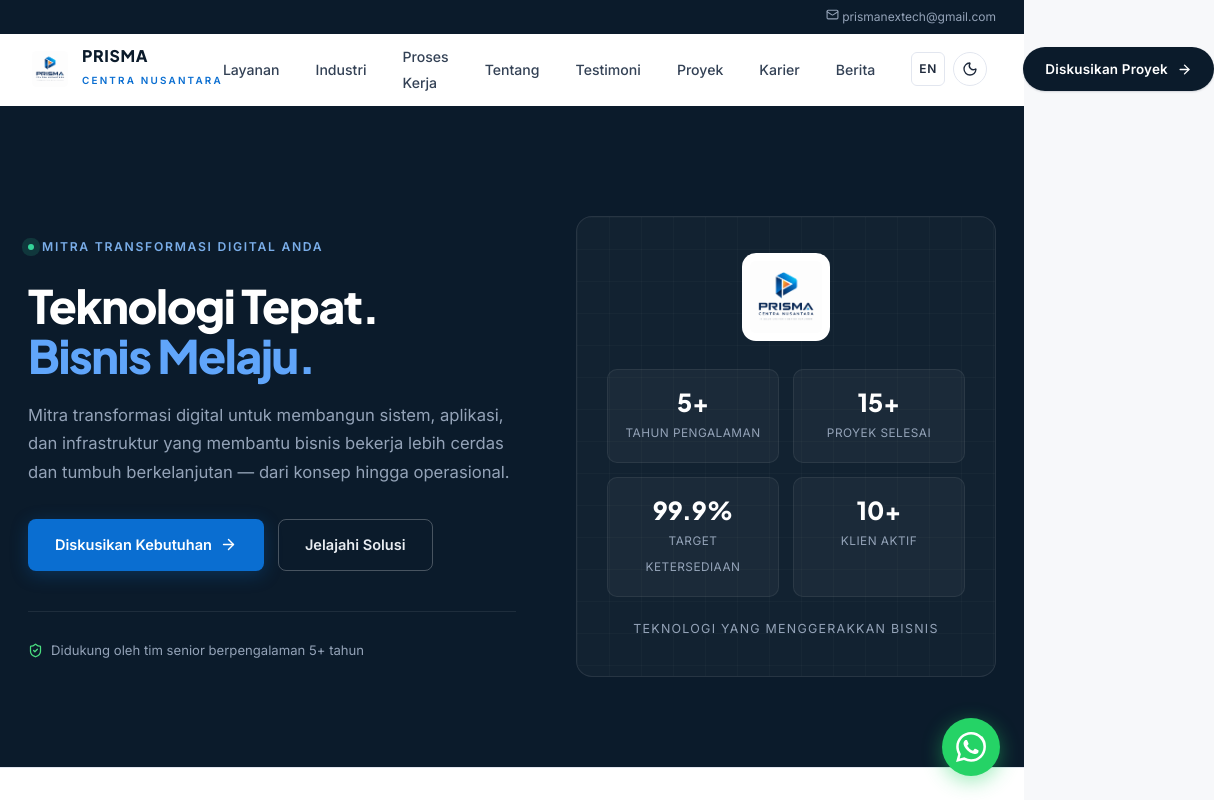
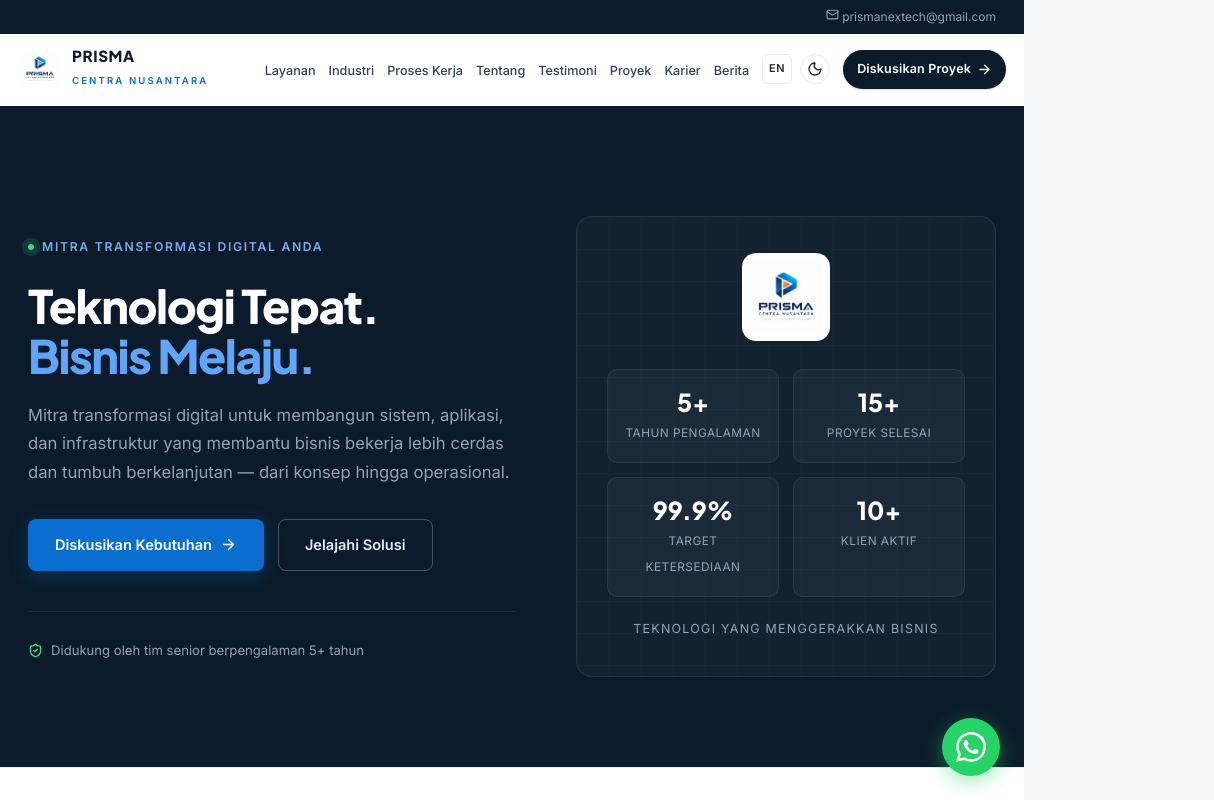
Before and after one commit to gerryajie/companyprisma, a React (Vite) app: page / in a window 1024 px wide. Shown: the top 800 px of the page, 1214 px wide, since content can reach past the window. Built offline with nearby package versions, Linux system fonts and the light colour scheme.

Commit message:
Rapikan navbar agar muat satu baris di semua lebar layar

```diff
--- a/src/site.css
+++ b/src/site.css
@@ -254,16 +254,17 @@ button { cursor: pointer; border: none; background: none; font: inherit; }
 .nav-links {
   display: flex;
   align-items: center;
-  gap: 36px;
+  gap: clamp(12px, 1.4vw, 28px);
   list-style: none;
 }
 .nav-links a {
   font-family: var(--font-b);
-  font-size: .88rem;
+  font-size: .86rem;
   font-weight: 500;
   color: var(--text);
   position: relative;
   padding: 26px 0;
+  white-space: nowrap;
   transition: color .2s;
 }
 .nav-links a::after {
@@ -1119,6 +1120,16 @@ button { cursor: pointer; border: none; background: none; font: inherit; }
    RESPONSIVE
    ══════════════════════════════════════════════════════════ */
 
+@media (max-width: 1200px) and (min-width: 821px) {
+  .navbar { padding: 0 18px; }
+  .nav-links { gap: 13px; }
+  .nav-links a { font-size: .79rem; }
+  .nav-logo-text strong { font-size: .95rem; }
+  .nav-logo-text small { font-size: .6rem; }
+  .btn-nav { padding: 9px 14px; font-size: .78rem; gap: 6px; }
+  .lang-btn, .theme-btn { width: 30px; height: 30px; font-size: .68rem; }
+}
+
 @media (max-width: 1024px) {
   .footer-grid { grid-template-columns: 1fr 1fr; gap: 36px; }
   .process-timeline { grid-template-columns: repeat(2, 1fr); gap: 32px 0; }
```
